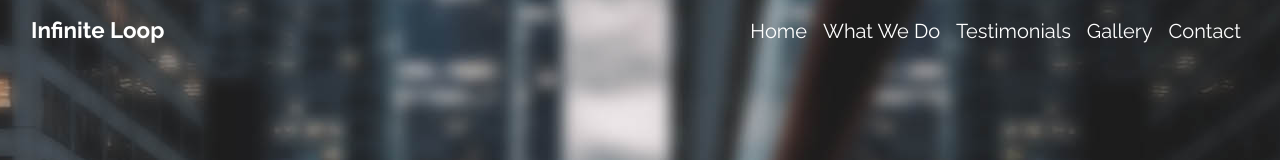
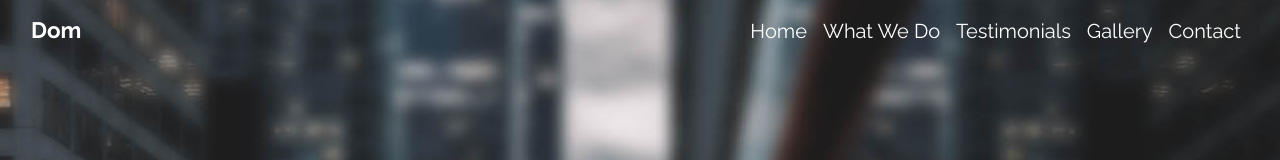
Before and after one commit to SereyodamChek/test, a plain HTML site: page index.html in a window 1280 px wide. Shown: the top 160 px of the page. Drawn offline with Linux system fonts and the light colour scheme.

Commit message:
Update index.html

```diff
--- a/index.html
+++ b/index.html
@@ -24,7 +24,7 @@ https://www.tooplate.com/view/2117-infinite-loop
       <nav class="navbar navbar-expand-lg tm-navbar" id="tmNav">
         <div class="container">
           <div class="tm-next">
-              <a href="#infinite" class="navbar-brand">Infinite Loop</a>
+              <a href="#infinite" class="navbar-brand">Dom</a>
           </div>
 
           <button class="navbar-toggler" type="button" data-toggle="collapse" data-target="#navbarSupportedContent" aria-controls="navbarSupportedContent" aria-expanded="false" aria-label="Toggle navigation">
```
